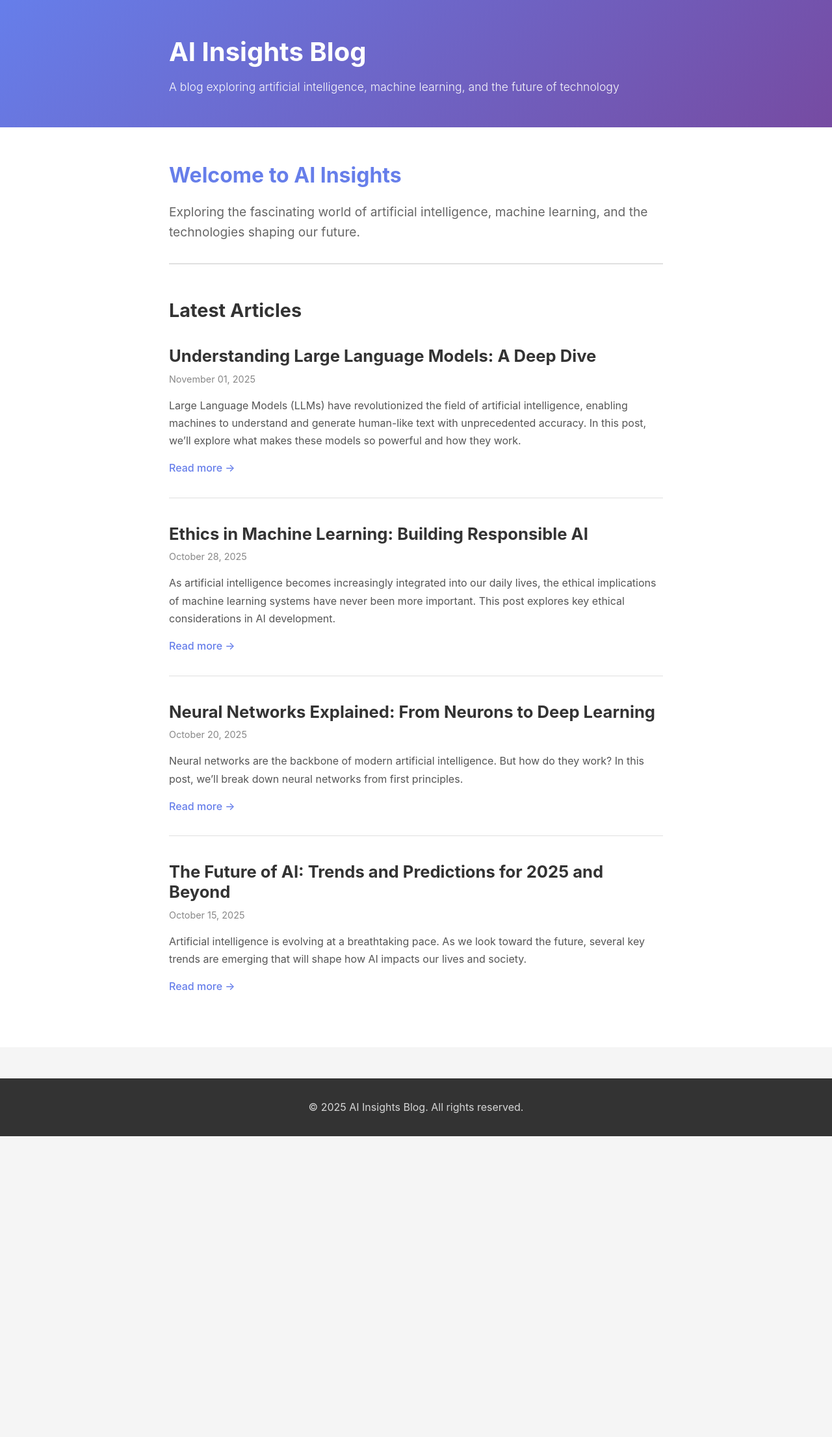
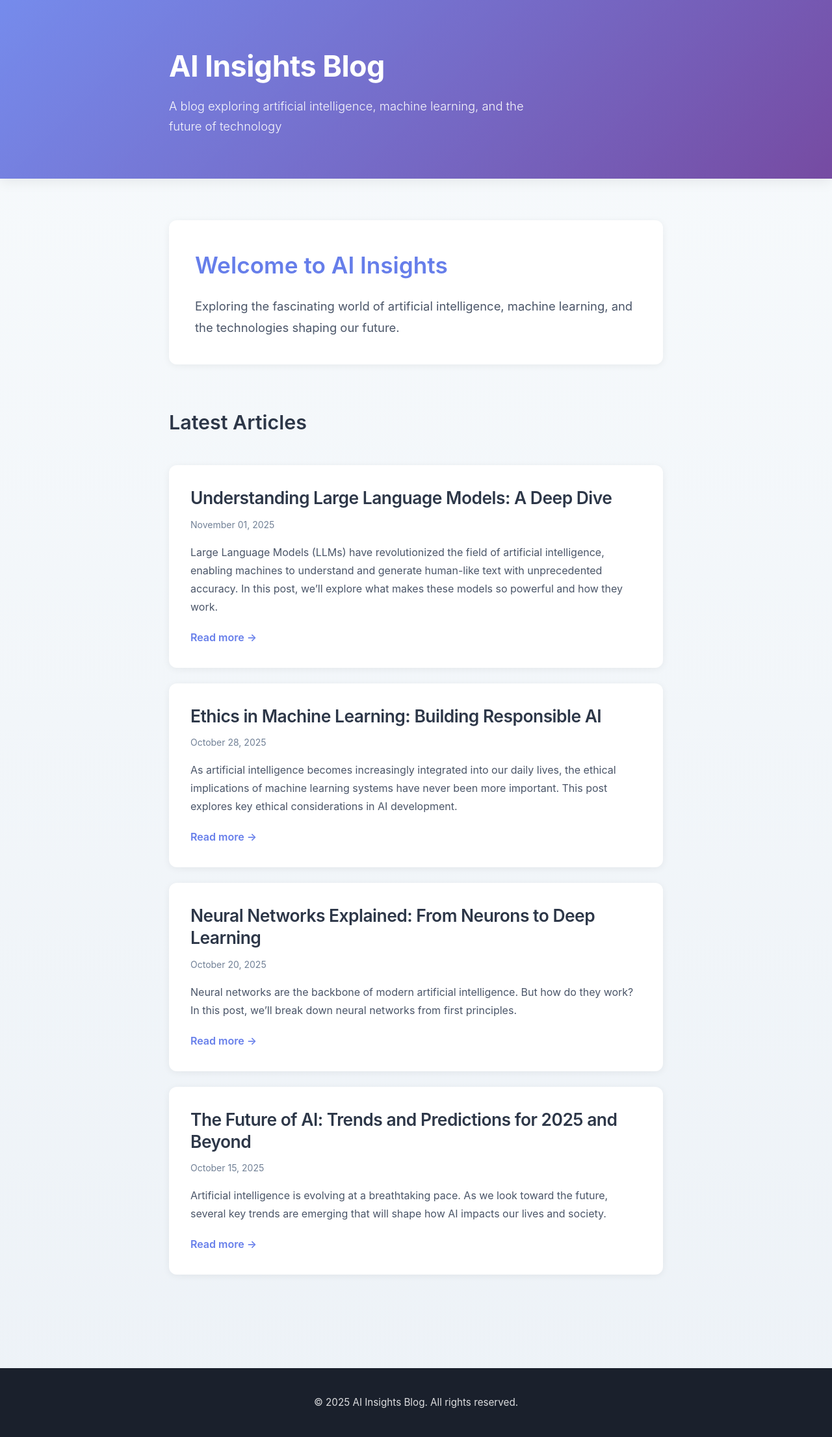
Before and after one commit to teejayen/ai-slop, a Jekyll site: the page built from index.html, in a window 1280 px wide. Shown: the whole page at 65% size. Built offline with Jekyll 4.4.1, drawn with Linux system fonts in a browser that asks for light colours; before the commit the page ends 1749 px from its top, so only the background shows below that.

Commit message:
Modernize blog styling with 21st century design
- Add card-based design with subtle shadows and hover effects
- Implement modern color palette with better contrast
- Add gradient background for body
- Enhance header with overlay effect and smooth transitions
- Improve typography with better font weights and spacing
- Add hover animations (card lift, link transitions)
- Style code blocks with dark theme
- Enhance blockquotes with background and rounded corners
- Improve mobile responsiveness
- Add smooth transitions throughout

```diff
--- a/assets/css/style.css
+++ b/assets/css/style.css
@@ -7,9 +7,10 @@
 
 body {
     font-family: -apple-system, BlinkMacSystemFont, 'Segoe UI', Roboto, 'Helvetica Neue', Arial, sans-serif;
-    line-height: 1.6;
-    color: #333;
-    background-color: #f5f5f5;
+    line-height: 1.7;
+    color: #2d3748;
+    background: linear-gradient(to bottom, #f7fafc 0%, #edf2f7 100%);
+    min-height: 100vh;
 }
 
 /* Container */
@@ -23,84 +24,116 @@ body {
 .site-header {
     background: linear-gradient(135deg, #667eea 0%, #764ba2 100%);
     color: white;
-    padding: 3rem 0;
-    box-shadow: 0 2px 10px rgba(0, 0, 0, 0.1);
+    padding: 4rem 0;
+    box-shadow: 0 4px 20px rgba(0, 0, 0, 0.08);
+    position: relative;
+    overflow: hidden;
+}
+
+.site-header::before {
+    content: '';
+    position: absolute;
+    top: 0;
+    left: 0;
+    right: 0;
+    bottom: 0;
+    background: linear-gradient(135deg, rgba(255,255,255,0.1) 0%, transparent 100%);
+    pointer-events: none;
 }
 
 .site-title {
-    font-size: 2.5rem;
+    font-size: 2.8rem;
     margin-bottom: 0.5rem;
+    font-weight: 700;
+    letter-spacing: -0.5px;
+    position: relative;
 }
 
 .site-title a {
     color: white;
     text-decoration: none;
+    transition: transform 0.2s ease;
+    display: inline-block;
 }
 
 .site-title a:hover {
-    opacity: 0.9;
+    transform: translateY(-2px);
 }
 
 .site-description {
-    font-size: 1.1rem;
+    font-size: 1.15rem;
     opacity: 0.95;
     font-weight: 300;
+    position: relative;
+    max-width: 600px;
 }
 
 /* Main Content */
 .main-content {
-    background-color: white;
     min-height: 60vh;
-    padding: 3rem 0;
+    padding: 4rem 0;
 }
 
 /* Home Page */
 .intro {
-    margin-bottom: 3rem;
-    padding-bottom: 2rem;
-    border-bottom: 2px solid #e0e0e0;
+    margin-bottom: 4rem;
+    padding: 2.5rem;
+    background: white;
+    border-radius: 12px;
+    box-shadow: 0 2px 12px rgba(0, 0, 0, 0.06);
 }
 
 .intro h2 {
     color: #667eea;
-    font-size: 2rem;
+    font-size: 2.2rem;
     margin-bottom: 1rem;
+    font-weight: 600;
 }
 
 .intro p {
-    font-size: 1.2rem;
-    color: #666;
+    font-size: 1.15rem;
+    color: #4a5568;
+    line-height: 1.8;
 }
 
 /* Post List */
 .posts h2 {
-    font-size: 1.8rem;
-    margin-bottom: 2rem;
-    color: #333;
+    font-size: 1.9rem;
+    margin-bottom: 2.5rem;
+    color: #2d3748;
+    font-weight: 600;
 }
 
 .post-list {
     display: flex;
     flex-direction: column;
-    gap: 2.5rem;
+    gap: 1.5rem;
 }
 
 .post-preview {
-    padding-bottom: 2rem;
-    border-bottom: 1px solid #e0e0e0;
+    padding: 2rem;
+    background: white;
+    border-radius: 12px;
+    box-shadow: 0 2px 12px rgba(0, 0, 0, 0.06);
+    transition: all 0.3s ease;
+    border: 1px solid transparent;
 }
 
-.post-preview:last-child {
-    border-bottom: none;
+.post-preview:hover {
+    transform: translateY(-4px);
+    box-shadow: 0 8px 24px rgba(0, 0, 0, 0.12);
+    border-color: #667eea;
 }
 
 .post-preview .post-title {
-    font-size: 1.6rem;
-    margin-bottom: 0.5rem;
+    font-size: 1.65rem;
+    margin-bottom: 0.75rem;
+    font-weight: 600;
+    line-height: 1.3;
 }
 
 .post-preview .post-title a {
-    color: #333;
+    color: #2d3748;
     text-decoration: none;
     transition: color 0.3s ease;
 }
@@ -110,68 +143,90 @@ body {
 }
 
 .post-meta {
-    color: #888;
-    font-size: 0.9rem;
+    color: #718096;
+    font-size: 0.875rem;
     margin-bottom: 1rem;
+    display: flex;
+    align-items: center;
+    gap: 0.5rem;
 }
 
 .post-author {
-    margin-left: 1rem;
+    margin-left: 0.5rem;
+}
+
+.post-author::before {
+    content: "•";
+    margin-right: 0.5rem;
 }
 
 .post-excerpt {
-    color: #555;
-    margin-bottom: 1rem;
-    line-height: 1.7;
+    color: #4a5568;
+    margin-bottom: 1.25rem;
+    line-height: 1.75;
 }
 
 .read-more {
     color: #667eea;
     text-decoration: none;
-    font-weight: 500;
-    transition: color 0.3s ease;
+    font-weight: 600;
+    transition: all 0.2s ease;
+    display: inline-flex;
+    align-items: center;
+    gap: 0.5rem;
 }
 
 .read-more:hover {
     color: #764ba2;
+    gap: 0.75rem;
 }
 
 /* Individual Post */
 .post {
     max-width: 100%;
+    background: white;
+    padding: 3rem;
+    border-radius: 12px;
+    box-shadow: 0 2px 12px rgba(0, 0, 0, 0.06);
 }
 
 .post-header {
-    margin-bottom: 2rem;
-    padding-bottom: 1.5rem;
-    border-bottom: 2px solid #e0e0e0;
+    margin-bottom: 2.5rem;
+    padding-bottom: 2rem;
+    border-bottom: 2px solid #e2e8f0;
 }
 
 .post-title {
-    font-size: 2.5rem;
-    color: #333;
+    font-size: 2.75rem;
+    color: #1a202c;
     margin-bottom: 1rem;
     line-height: 1.2;
+    font-weight: 700;
+    letter-spacing: -0.5px;
 }
 
 .post-content {
     font-size: 1.1rem;
     line-height: 1.8;
-    color: #444;
+    color: #2d3748;
 }
 
 .post-content h2 {
-    font-size: 1.8rem;
-    color: #333;
-    margin-top: 2.5rem;
-    margin-bottom: 1rem;
+    font-size: 1.9rem;
+    color: #1a202c;
+    margin-top: 3rem;
+    margin-bottom: 1.25rem;
+    font-weight: 600;
+    padding-bottom: 0.5rem;
+    border-bottom: 2px solid #e2e8f0;
 }
 
 .post-content h3 {
-    font-size: 1.4rem;
-    color: #444;
-    margin-top: 2rem;
-    margin-bottom: 0.8rem;
+    font-size: 1.5rem;
+    color: #2d3748;
+    margin-top: 2.5rem;
+    margin-bottom: 1rem;
+    font-weight: 600;
 }
 
 .post-content p {
@@ -189,69 +244,83 @@ body {
 }
 
 .post-content code {
-    background-color: #f4f4f4;
-    padding: 0.2rem 0.4rem;
-    border-radius: 3px;
+    background-color: #f7fafc;
+    color: #667eea;
+    padding: 0.25rem 0.5rem;
+    border-radius: 4px;
     font-family: 'Courier New', Courier, monospace;
     font-size: 0.9em;
+    border: 1px solid #e2e8f0;
 }
 
 .post-content pre {
-    background-color: #f4f4f4;
-    padding: 1rem;
-    border-radius: 5px;
+    background-color: #2d3748;
+    color: #e2e8f0;
+    padding: 1.5rem;
+    border-radius: 8px;
     overflow-x: auto;
-    margin-bottom: 1.2rem;
+    margin-bottom: 1.5rem;
+    box-shadow: 0 2px 8px rgba(0, 0, 0, 0.1);
 }
 
 .post-content pre code {
     background-color: transparent;
     padding: 0;
+    border: none;
+    color: #e2e8f0;
 }
 
 .post-content blockquote {
     border-left: 4px solid #667eea;
     padding-left: 1.5rem;
-    margin: 1.5rem 0;
-    color: #666;
+    margin: 2rem 0;
+    color: #4a5568;
     font-style: italic;
+    background: #f7fafc;
+    padding: 1.25rem 1.5rem;
+    border-radius: 0 8px 8px 0;
 }
 
 .post-footer {
-    margin-top: 3rem;
+    margin-top: 3.5rem;
     padding-top: 2rem;
-    border-top: 1px solid #e0e0e0;
+    border-top: 2px solid #e2e8f0;
 }
 
 .back-link {
     color: #667eea;
     text-decoration: none;
-    font-weight: 500;
-    transition: color 0.3s ease;
+    font-weight: 600;
+    transition: all 0.2s ease;
+    display: inline-flex;
+    align-items: center;
+    gap: 0.5rem;
 }
 
 .back-link:hover {
     color: #764ba2;
+    transform: translateX(-4px);
 }
 
 /* Footer */
 .site-footer {
-    background-color: #333;
+    background-color: #1a202c;
     color: white;
-    padding: 2rem 0;
+    padding: 2.5rem 0;
     text-align: center;
-    margin-top: 3rem;
+    margin-top: 5rem;
 }
 
 .site-footer p {
     margin: 0;
-    opacity: 0.8;
+    opacity: 0.85;
+    font-size: 0.95rem;
 }
 
 /* Responsive Design */
 @media (max-width: 768px) {
     .site-header {
-        padding: 2rem 0;
+        padding: 2.5rem 0;
     }
 
     .site-title {
@@ -263,15 +332,32 @@ body {
     }
 
     .main-content {
-        padding: 2rem 0;
+        padding: 2.5rem 0;
+    }
+
+    .intro {
+        padding: 1.5rem;
+        margin-bottom: 2.5rem;
     }
 
     .intro h2 {
-        font-size: 1.6rem;
+        font-size: 1.75rem;
     }
 
     .intro p {
         font-size: 1rem;
+    }
+
+    .post-preview {
+        padding: 1.5rem;
+    }
+
+    .post-preview .post-title {
+        font-size: 1.4rem;
+    }
+
+    .post {
+        padding: 1.5rem;
     }
 
     .post-title {
@@ -283,10 +369,12 @@ body {
     }
 
     .post-content h2 {
-        font-size: 1.5rem;
+        font-size: 1.6rem;
+        margin-top: 2rem;
     }
 
     .post-content h3 {
-        font-size: 1.2rem;
+        font-size: 1.3rem;
+        margin-top: 1.5rem;
     }
 }
```
